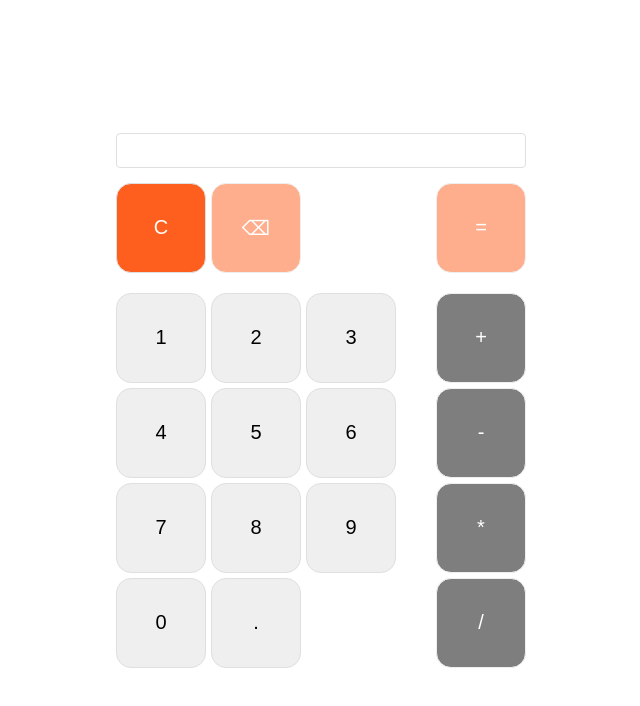
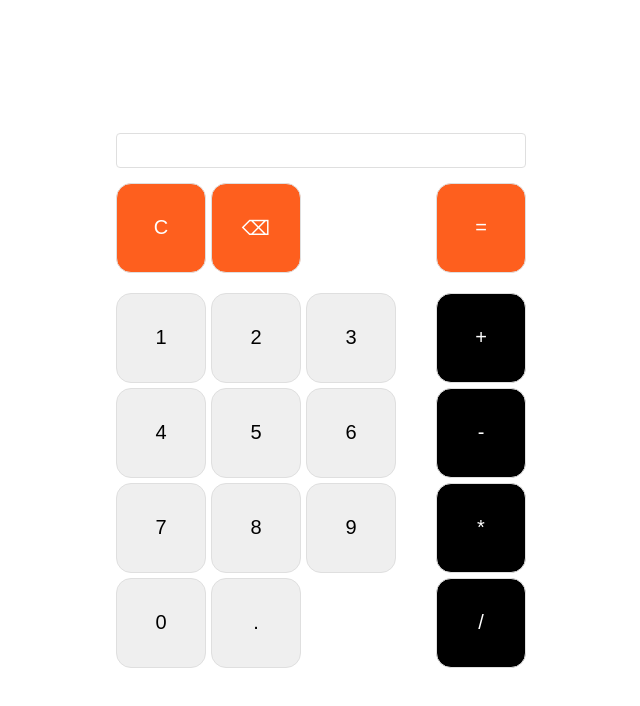
Before and after one commit to 8Gato8/calculator, a plain HTML site: page src/index.html in a window 1280 px wide. Shown: the whole page, without its empty margins (319-959 px from the left). Drawn offline with Linux system fonts and the light colour scheme.

Commit message:
refactor: remove disabled attributes by default

```diff
--- a/src/index.html
+++ b/src/index.html
@@ -16,12 +16,10 @@
         <div class="bottom-controls">
           <div class="reset-controls">
             <button id="reset" class="button button_orange" type="button">С</button>
-            <button id="erase" disabled class="button button_orange" type="button">⌫</button>
+            <button id="erase" class="button button_orange" type="button">⌫</button>
           </div>
 
-          <button id="equals" disabled class="button button_orange" type="button" data-value="=">
-            =
-          </button>
+          <button id="equals" class="button button_orange" type="button" data-value="=">=</button>
         </div>
 
         <div class="bottom-buttons">
@@ -42,36 +40,16 @@
           </div>
           <div class="bottom-operators">
             <div class="operators">
-              <button
-                id="plus"
-                disabled
-                class="button button_black"
-                type="button"
-                data-operator="+">
+              <button id="plus" class="button button_black" type="button" data-operator="+">
                 +
               </button>
-              <button
-                id="minus"
-                disabled
-                class="button button_black"
-                type="button"
-                data-operator="-">
+              <button id="minus" class="button button_black" type="button" data-operator="-">
                 -
               </button>
-              <button
-                id="multiply"
-                disabled
-                class="button button_black"
-                type="button"
-                data-operator="*">
+              <button id="multiply" class="button button_black" type="button" data-operator="*">
                 *
               </button>
-              <button
-                id="buttonide"
-                disabled
-                class="button button_black"
-                type="button"
-                data-operator="/">
+              <button id="buttonide" class="button button_black" type="button" data-operator="/">
                 /
               </button>
             </div>
```
